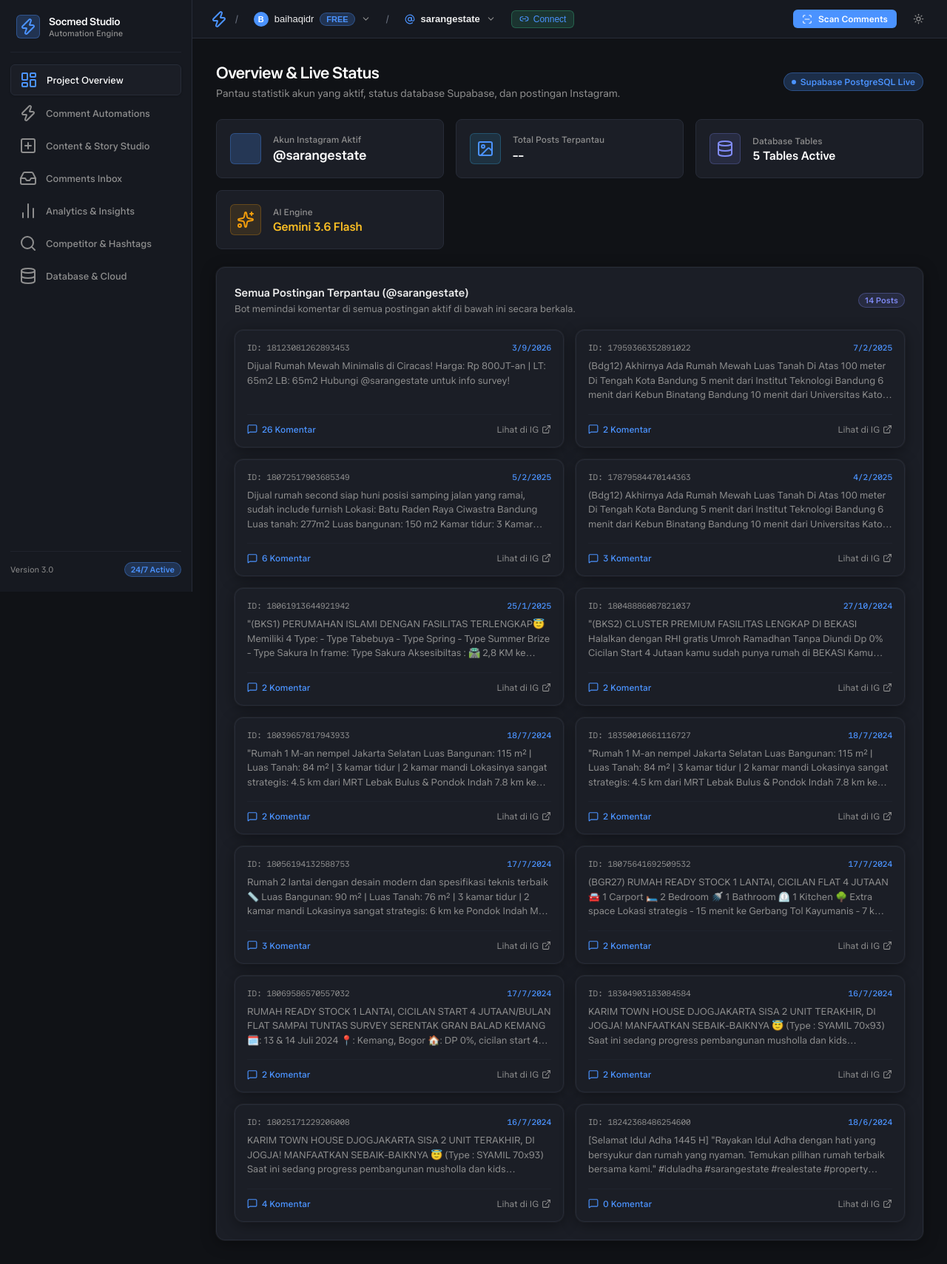
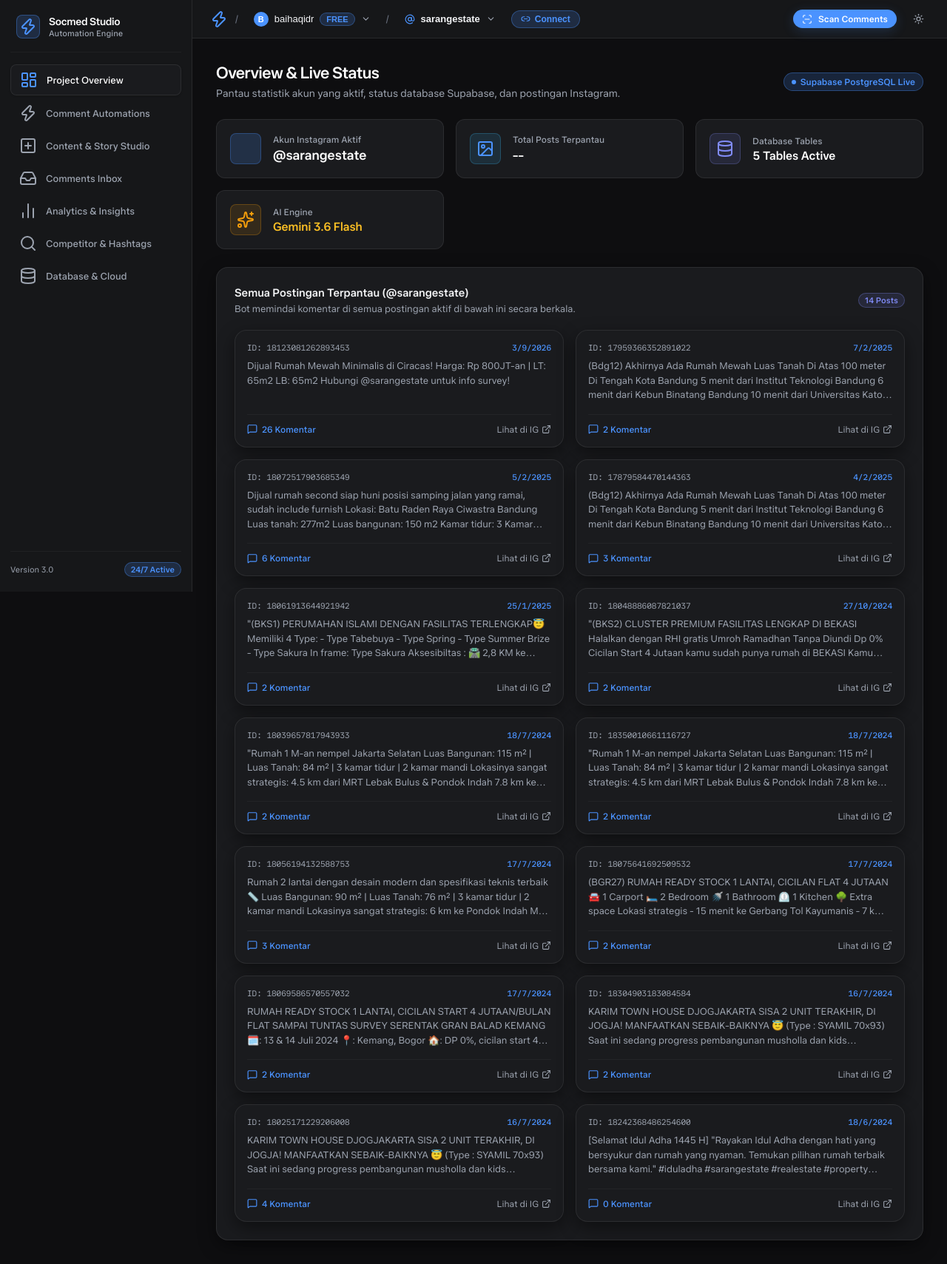
Before and after one commit to baihaqidr/socmed_automation, a Flask app: page / in a window 1280 px wide. Shown: the whole page at 74% size. Run offline with Flask 3, Linux system fonts and the light colour scheme; data that the repository does not hold is empty; some libraries are stand-ins or nearby versions.

Commit message:
style(dark-mode): overhaul dark palette and pill shapes to match muse.ai authentic matte black and electric blue aesthetic

```diff
--- a/static/css/simplifyer.css
+++ b/static/css/simplifyer.css
@@ -28,28 +28,28 @@
   --primary: #4B93FF;
   --primary-deep: #2B7FFF;
   --primary-soft: #70BEFF;
-  --primary-glow: rgba(75, 147, 255, 0.22);
+  --primary-glow: rgba(75, 147, 255, 0.18);
   --on-primary: #FFFFFF; /* High-contrast crisp white on blue */
 
-  /* Ink Palette */
-  --ink: #171717;
-  --ink-secondary: #212121;
-  --ink-mute: #8E8E8E;
+  /* Ink Palette (Muse.ai Neutral Grays) */
+  --ink: #111112;
+  --ink-secondary: #181819;
+  --ink-mute: #9CA3AF;
   --ink-mute-2: #6B7280;
   --ink-faint: #4B5563;
-  --on-dark: #EDEDED;
+  --on-dark: #F3F4F6;
   --on-dark-bright: #FFFFFF;
 
-  /* Surfaces & Canvas (Dark Canvas) */
-  --canvas-night: #101216;
-  --canvas-night-soft: #161920;
-  --card-bg: #1B1E26;
-  --card-surface: #222631;
-  --card-hover: #282D3A;
-
-  /* Hairlines & Borders */
-  --border-color: #272C38;
-  --border-subtle: #1F232D;
+  /* Surfaces & Canvas (Muse.ai Matte Black & Deep Charcoal Palette) */
+  --canvas-night: #0E0E10;
+  --canvas-night-soft: #161719;
+  --card-bg: #1A1B1E;
+  --card-surface: #222327;
+  --card-hover: #292A2E;
+
+  /* Hairlines & Borders (Crisp Neutral Translucent Borders) */
+  --border-color: rgba(255, 255, 255, 0.08);
+  --border-subtle: rgba(255, 255, 255, 0.04);
   --border-focus: #4B93FF;
 
   /* Accents */
@@ -72,16 +72,18 @@
   --spacing-xl: 24px;
   --spacing-xxl: 32px;
 
-  /* Radii Scale */
-  --radius-xs: 4px;
-  --radius-sm: 6px;
-  --radius-md: 8px;
-  --radius-lg: 12px;
+  /* Radii Scale (Muse.ai Smooth Rounded Pill Aesthetic) */
+  --radius-xs: 6px;
+  --radius-sm: 8px;
+  --radius-md: 12px;
+  --radius-lg: 16px;
+  --radius-xl: 22px;
   --radius-full: 9999px;
 
-  --shadow-card: 0 4px 20px rgba(0, 0, 0, 0.4), 0 0 0 1px rgba(255, 255, 255, 0.05);
-  --shadow-dropdown: 0 10px 30px rgba(0, 0, 0, 0.6), 0 0 0 1px rgba(255, 255, 255, 0.08);
-}
+  --shadow-card: 0 8px 24px rgba(0, 0, 0, 0.45);
+  --shadow-dropdown: 0 16px 36px rgba(0, 0, 0, 0.8), 0 0 0 1px rgba(255, 255, 255, 0.08);
+}
+
 
 /* Muse.ai Clean Light Mode Design System */
 [data-theme="light"] {
@@ -342,19 +344,20 @@ body {
   display: flex;
   align-items: center;
   gap: 6px;
-  padding: 4px 10px;
-  border-radius: var(--radius-sm);
-  background: rgba(62, 207, 142, 0.15);
-  border: 1px solid rgba(62, 207, 142, 0.3);
+  padding: 4px 12px;
+  border-radius: var(--radius-full);
+  background: var(--primary-glow);
+  border: 1px solid rgba(75, 147, 255, 0.35);
   color: var(--primary);
   font-size: 12px;
-  font-weight: 500;
+  font-weight: 600;
   cursor: pointer;
   transition: all 0.15s ease;
 }
 
 .supa-btn-connect:hover {
-  background: rgba(62, 207, 142, 0.25);
+  background: rgba(75, 147, 255, 0.25);
+  border-color: var(--primary);
 }
 
 /* Supabase Dropdown Menus */
@@ -563,51 +566,59 @@ body {
   color: var(--on-dark-bright);
 }
 
-/* Buttons (DESIGN-supabase rules) */
+/* Buttons (Muse.ai Pill-Shaped Aesthetic) */
 .btn-primary {
   display: inline-flex;
   align-items: center;
+  justify-content: center;
   gap: 8px;
   background-color: var(--primary);
-  color: var(--on-primary); /* Signature near-black text on green */
+  color: var(--on-primary);
   font-family: var(--font-sans);
-  font-size: 13px;
+  font-size: 13.5px;
   font-weight: 600;
-  padding: 8px 16px;
-  border-radius: var(--radius-sm);
+  padding: 10px 22px;
+  border-radius: var(--radius-full);
   border: none;
   cursor: pointer;
-  transition: all 0.15s ease;
+  box-shadow: 0 4px 16px var(--primary-glow);
+  transition: all 0.2s cubic-bezier(0.16, 1, 0.3, 1);
 }
 
 .btn-primary:hover {
   background-color: var(--primary-deep);
+  box-shadow: 0 6px 22px rgba(75, 147, 255, 0.38);
+  transform: translateY(-1px);
 }
 
 .btn-primary:disabled {
   opacity: 0.6;
   cursor: not-allowed;
+  transform: none;
+  box-shadow: none;
 }
 
 .btn-secondary {
   display: inline-flex;
   align-items: center;
+  justify-content: center;
   gap: 8px;
   background-color: var(--canvas-night-soft);
   color: var(--on-dark);
   font-family: var(--font-sans);
   font-size: 13px;
   font-weight: 500;
-  padding: 8px 16px;
-  border-radius: var(--radius-sm);
+  padding: 8px 18px;
+  border-radius: var(--radius-full);
   border: 1px solid var(--border-color);
   cursor: pointer;
-  transition: all 0.15s ease;
+  transition: all 0.2s ease;
 }
 
 .btn-secondary:hover {
-  background-color: var(--card-hover);
-  border-color: var(--ink-mute-2);
+  background-color: var(--card-surface);
+  border-color: rgba(255, 255, 255, 0.16);
+  color: var(--on-dark-bright);
 }
 
 /* Forms */
--- a/templates/index.html
+++ b/templates/index.html
@@ -436,7 +436,7 @@
                 </div>
 
                 <!-- Submit Button -->
-                <button class="btn-primary" onclick="executePublishOrSchedule()" id="btn-publish" style="width: 100%; justify-content: center; height: 42px;">
+                <button class="btn-primary" onclick="executePublishOrSchedule()" id="btn-publish" style="width: 100%; justify-content: center; height: 46px; font-size: 14px; box-shadow: 0 4px 18px var(--primary-glow);">
                   <i data-lucide="send"></i>
                   <span id="btn-publish-label">Publish Sekarang ke Instagram</span>
                 </button>
@@ -455,7 +455,7 @@
                   <div class="ig-feed-header">
                     <div style="display: flex; align-items: center; gap: 8px;">
                       <div class="ig-story-ring" style="padding: 1.5px;">
-                        <div class="ig-story-inner" style="width: 28px; height: 28px; background: var(--primary); display: flex; align-items: center; justify-content: center; color: #000; font-weight: 700; font-size: 11px;">
+                        <div class="ig-story-inner" style="width: 28px; height: 28px; background: var(--primary); display: flex; align-items: center; justify-content: center; color: #fff; font-weight: 700; font-size: 11px;">
                           S
                         </div>
                       </div>
@@ -567,7 +567,7 @@
                   <div class="ig-reels-bottom-info">
                     <div style="display: flex; align-items: center; gap: 8px; margin-bottom: 6px;">
                       <div class="ig-story-ring" style="padding: 1px;">
-                        <div class="ig-story-inner" style="width: 26px; height: 26px; background: var(--primary); display: flex; align-items: center; justify-content: center; color: #000; font-weight: 700; font-size: 11px;">
+                        <div class="ig-story-inner" style="width: 26px; height: 26px; background: var(--primary); display: flex; align-items: center; justify-content: center; color: #fff; font-weight: 700; font-size: 11px;">
                           S
                         </div>
                       </div>
@@ -600,7 +600,7 @@
                   <div class="ig-story-header">
                     <div style="display: flex; align-items: center; gap: 7px;">
                       <div class="ig-story-ring" style="padding: 1.5px;">
-                        <div class="ig-story-inner" style="width: 24px; height: 24px; background: var(--primary); display: flex; align-items: center; justify-content: center; color: #000; font-weight: 700; font-size: 10px;">
+                        <div class="ig-story-inner" style="width: 24px; height: 24px; background: var(--primary); display: flex; align-items: center; justify-content: center; color: #fff; font-weight: 700; font-size: 10px;">
                           S
                         </div>
                       </div>
```
Also changed, not shown: other parts of static/css/simplifyer.css (+22 -19 lines).
